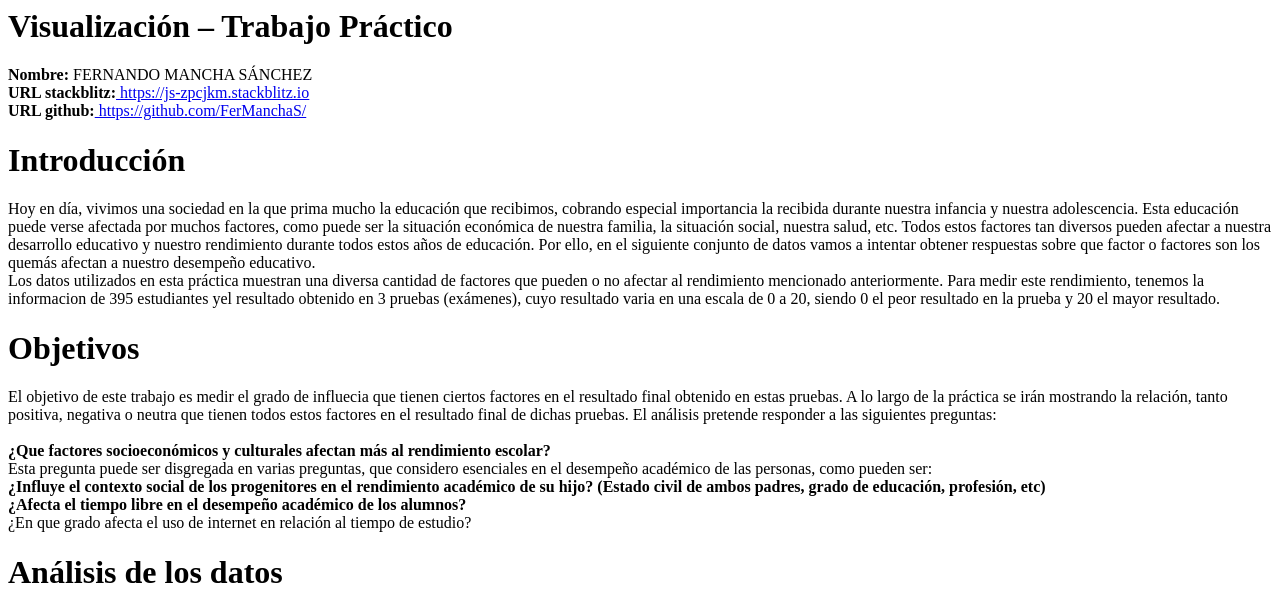
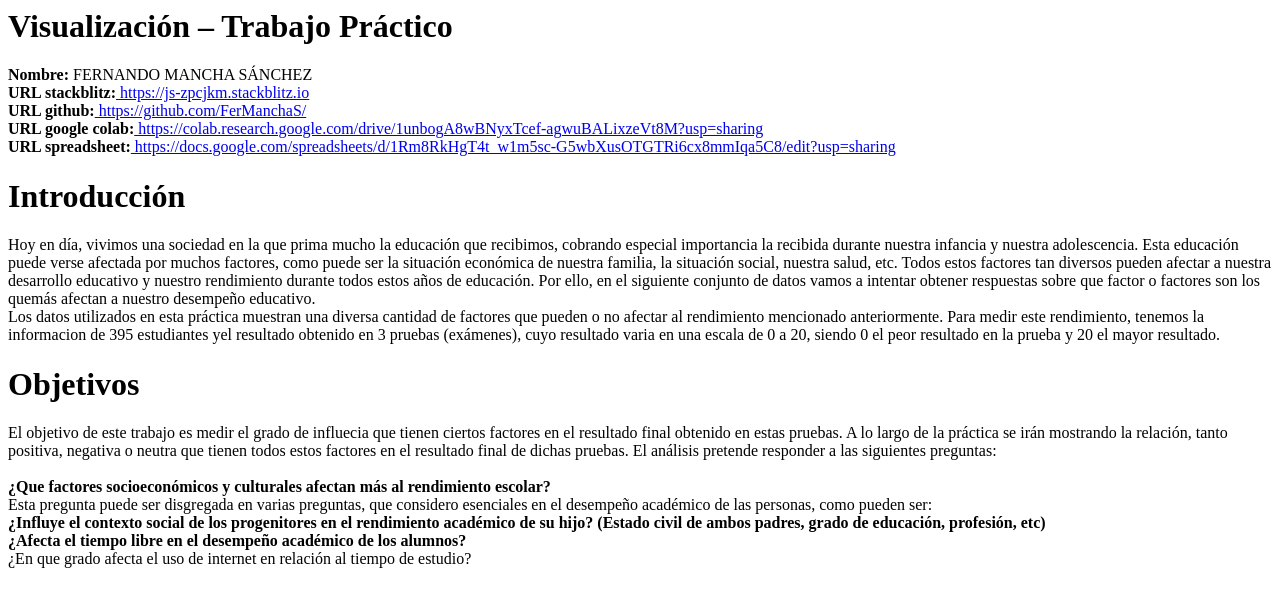
Before and after one commit to FerManchaS/PracticaFinal, a website: page index.html in a window 1280 px wide. Shown: the top 595 px of the page. Drawn offline with Linux system fonts and the light colour scheme.

Commit message:
1 file modified

```diff
--- a/index.html
+++ b/index.html
@@ -4,6 +4,8 @@
 
 <b>URL stackblitz:</b><a href="https://js-zpcjkm.stackblitz.io"> https://js-zpcjkm.stackblitz.io </a> <br>
 <b>URL github:</b><a href="https://github.com/FerManchaS/"> https://github.com/FerManchaS/</a><br>
+<b>URL google colab:</b><a href="https://colab.research.google.com/drive/1unbogA8wBNyxTcef-agwuBALixzeVt8M?usp=sharing"> https://colab.research.google.com/drive/1unbogA8wBNyxTcef-agwuBALixzeVt8M?usp=sharing</a><br>
+<b>URL spreadsheet:</b><a href="https://docs.google.com/spreadsheets/d/1Rm8RkHgT4t_w1m5sc-G5wbXusOTGTRi6cx8mmIqa5C8/edit?usp=sharing"> https://docs.google.com/spreadsheets/d/1Rm8RkHgT4t_w1m5sc-G5wbXusOTGTRi6cx8mmIqa5C8/edit?usp=sharing</a><br>
 
   <h1> Introducción </h1>
 
```
